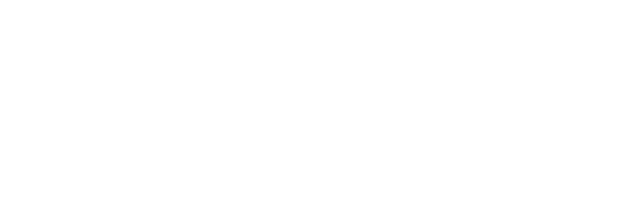
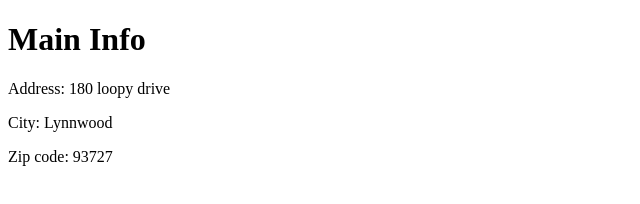
Before and after one commit to jmbarnes114/repo1, a plain HTML site: page index.html in a window 1280 px wide. Shown: the whole page, without its empty margins (0-640 px from the left). Drawn offline with Linux system fonts and the light colour scheme.

Commit message:
created main info with address, city and zip code

```diff
--- a/index.html
+++ b/index.html
@@ -7,6 +7,9 @@
     <title>Repo1</title>
 </head>
 <body>
-
+    <h1>Main Info</h1>
+    <p>Address: 180 loopy drive</p>
+    <p>City: Lynnwood</p>
+    <p>Zip code: 93727</p>
 </body>
 </html>
```
